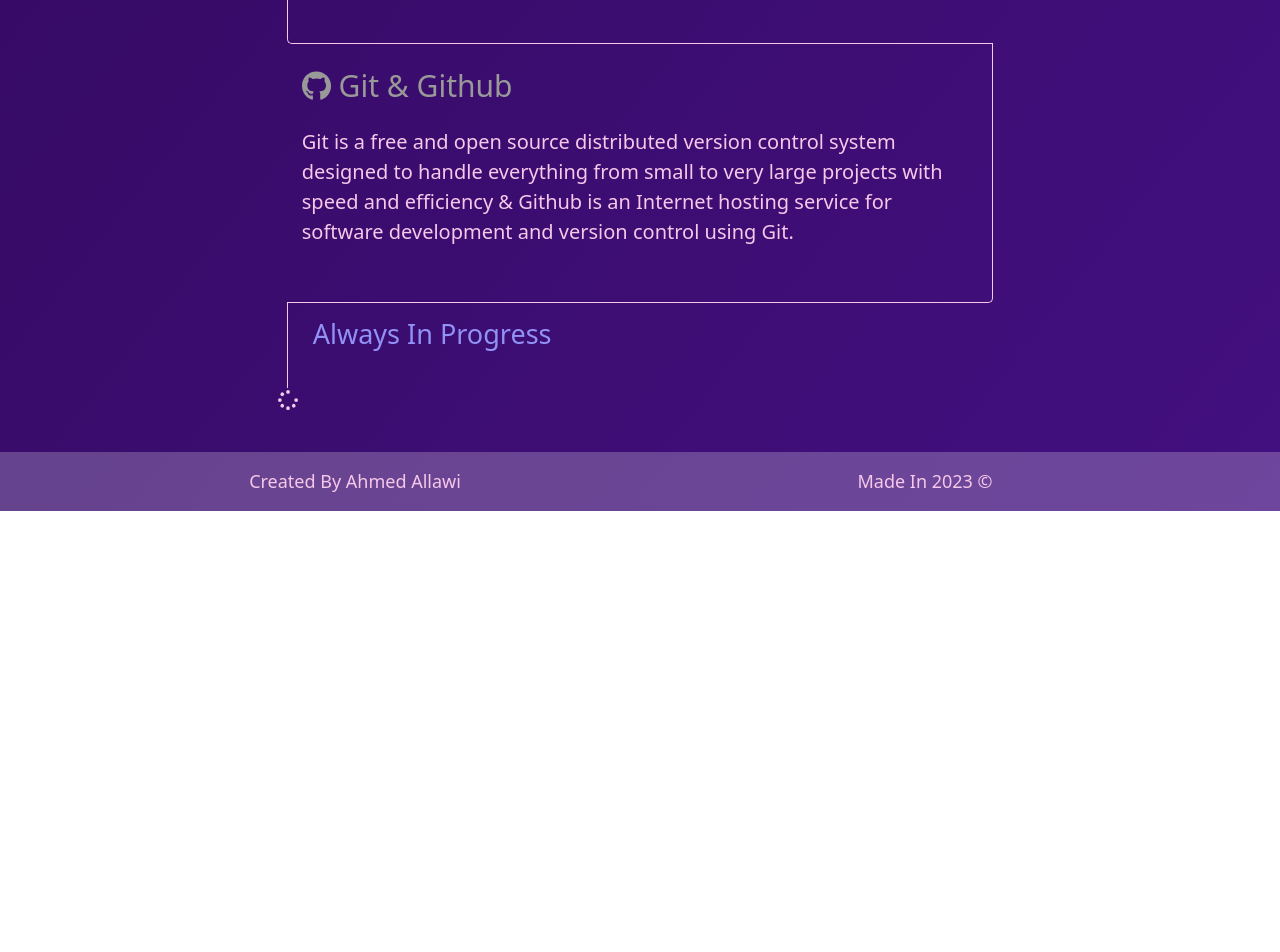
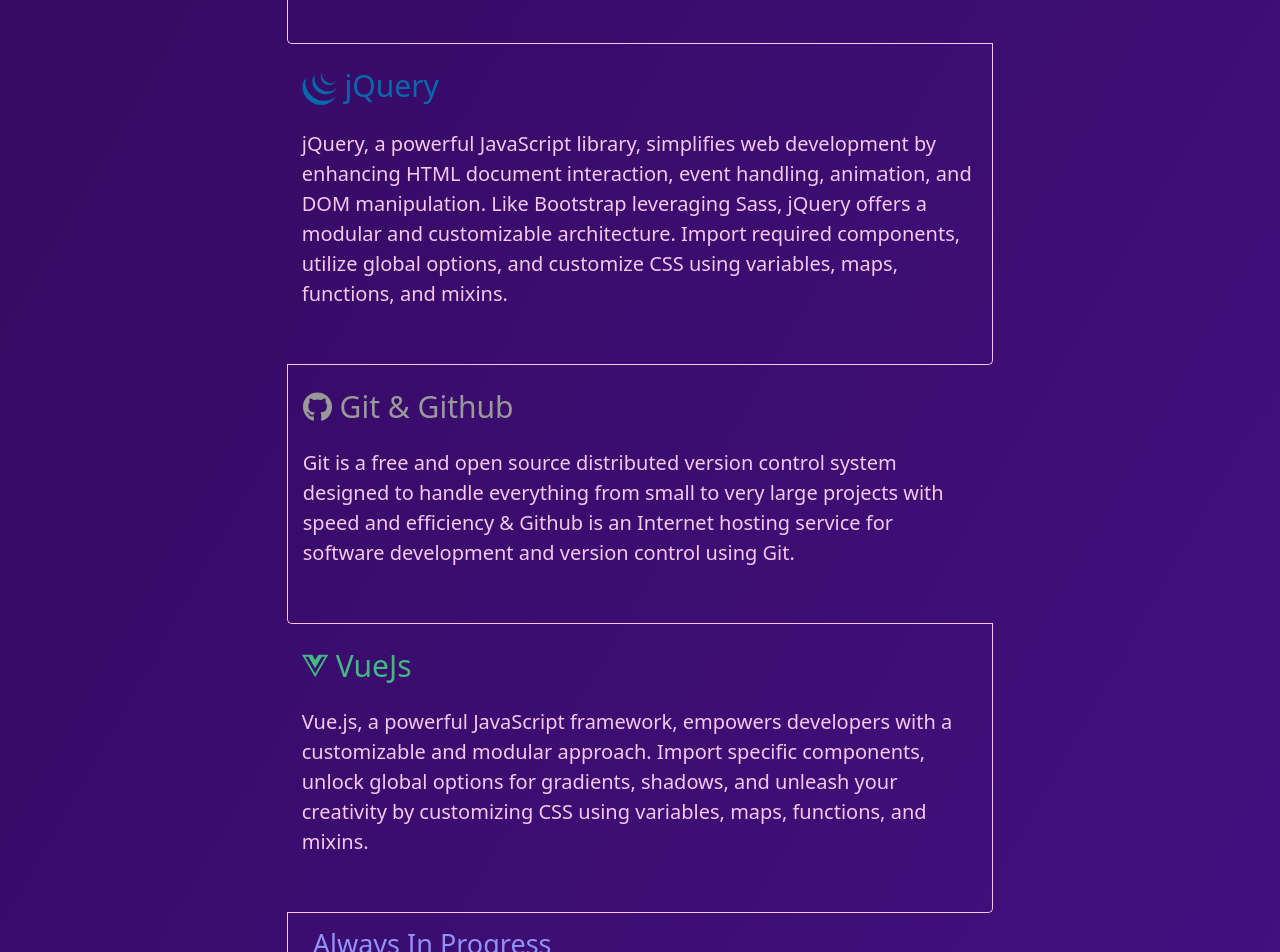
Before and after one commit to AHMED6011/my-own-cv, a Vue app: page /#/skills in a window 1280 px wide. Shown: the part 1120-2072 px from the top of the page. Before the commit the page ends 1631 px from the top, so only its background shows below. Built offline with nearby package versions, Linux system fonts and the light colour scheme.

Commit message:
modified animations

```diff
--- a/src/components/global/JsonData.vue
+++ b/src/components/global/JsonData.vue
@@ -4,18 +4,18 @@
     <div class="project position-relative">
       <img class="img-fluid img" :src="img" alt="Project" />
       <div class="overlay position-absolute">
-        <h4 v-motion-visible-right>
+        <h4 v-motion-visibleR-right>
           {{ title }}
         </h4>
-        <p class="m-0" v-motion-visible-right>
+        <p class="m-0" v-motion-visibleR-right>
           {{ prag }}
         </p>
-        <ul v-motion-visible-right class="list-inline m-0">
+        <ul v-motion-visibleR-right class="list-inline m-0">
           <li v-for="lang in langMade" :key="lang" class="list-inline-item">
             {{ lang }}
           </li>
         </ul>
-        <div v-motion-visible-right class="links d-flex justify-content-end">
+        <div v-motion-visibleR-right class="links d-flex justify-content-end">
           <span class="me-2">
             <a id="github" :href="githubLink" target="_blank">
               <font-awesome-icon icon="fa-brands fa-github" />
--- a/src/main.js
+++ b/src/main.js
@@ -24,6 +24,7 @@
   faSass,
   faTelegram,
   faTwitter,
+  faVuejs,
   faWhatsapp
 } from '@fortawesome/free-brands-svg-icons'
 
@@ -68,7 +69,8 @@
   faLinkedin,
   faInstagram,
   faWhatsapp,
-  faTelegram
+  faTelegram,
+  faVuejs
 )
 
 const app = createApp(App)
@@ -81,7 +83,7 @@
 
 app.mount('#app')
 
-//! Animation on Scroll OR on Load
+//! Animation on Scroll Or on Load
 
 app.use(MotionPlugin, {
   directives: {
@@ -112,13 +114,35 @@
         opacity: 0,
         x: 200
       },
+      visibleOnce: {
+        opacity: 1,
+        x: 0,
+        transition: { duration: 700 }
+      }
+    },
+    'visible-right': {
+      initial: {
+        opacity: 0,
+        x: -200
+      },
+      visibleOnce: {
+        opacity: 1,
+        x: 0,
+        transition: { duration: 700 }
+      }
+    },
+    'visibleR-left': {
+      initial: {
+        opacity: 0,
+        x: 200
+      },
       visible: {
         opacity: 1,
         x: 0,
         transition: { duration: 700 }
       }
     },
-    'visible-right': {
+    'visibleR-right': {
       initial: {
         opacity: 0,
         x: -200
--- a/src/views/AboutView.vue
+++ b/src/views/AboutView.vue
@@ -34,7 +34,7 @@
             </p>
             <p>
               <font-awesome-icon class="pe-2 ps-1" icon="fa-solid fa-location-dot" />
-              Turkey,Gaziantep
+              Turkey, Gaziantep
             </p>
             <p>
               <font-awesome-icon class="pe-2" icon="fa-solid fa-envelope" />
--- a/src/views/HomeView.vue
+++ b/src/views/HomeView.vue
@@ -56,7 +56,7 @@
     <div class="our-Services">
       <h2 class="text-center text-light pb-5">Our Services</h2>
       <div class="container overflow-hidden">
-        <div v-motion-visible-left class="row service justify-content-center">
+        <div v-motion-enter-left class="row service justify-content-center">
           <div class="card text-light custom-card mb-3">
             <div class="row g-0">
               <div class="col-md-4">
--- a/src/views/SkillsView.vue
+++ b/src/views/SkillsView.vue
@@ -37,11 +37,11 @@
           <p></p>
           <li class="skill py-4">
             <div v-motion-enter-left>
-              <h3 class="" style="color: #e8612d">
+              <h3 style="color: #e8612d">
                 <font-awesome-icon icon="fa-brands fa-html5" />
                 Html
               </h3>
-              <p class="">
+              <p>
                 (HyperText Markup Language) is the most basic building block of the Web. It defines
                 the meaning and structure of web content.
               </p>
@@ -49,11 +49,11 @@
           </li>
           <li class="skill py-4">
             <div v-motion-enter-right>
-              <h3 class="" style="color: #214ce5">
+              <h3 style="color: #214ce5">
                 <font-awesome-icon icon="fa-brands fa-css3" />
                 Css
               </h3>
-              <p class="">
+              <p>
                 cascading Style Sheets (CSS) is a stylesheet language used to describe the
                 presentation of a document written in HTML or XML (including XML dialects such as
                 SVG, MathML or XHTML). CSS describes how elements should be rendered on screen, on
@@ -67,7 +67,7 @@
                 <font-awesome-icon icon="fa-brands fa-js" />
                 JavaScript
               </h3>
-              <p class="">
+              <p>
                 JavaScript (JS) is a lightweight, interpreted, or just-in-time compiled programming
                 language with first-class functions.
               </p>
@@ -75,11 +75,11 @@
           </li>
           <li class="skill py-4">
             <div v-motion-visible-right>
-              <h3 class="" style="color: #c76494">
+              <h3 style="color: #c76494">
                 <font-awesome-icon icon="fa-brands fa-sass" />
                 Scss
               </h3>
-              <p class="">
+              <p>
                 SCSS is the most mature, stable, and powerful professional grade CSS extension
                 language in the world..
               </p>
@@ -87,11 +87,11 @@
           </li>
           <li class="skill py-4">
             <div v-motion-visible-left>
-              <h3 class="" style="color: #7430f9">
+              <h3 style="color: #7430f9">
                 <font-awesome-icon icon="fa-brands fa-bootstrap" />
                 Bootstrap
               </h3>
-              <p class="">
+              <p>
                 Bootstrap utilizes Sass for a modular and customizable architecture. Import only the
                 components you need, enable global options like gradients and shadows, and write
                 your own CSS with our variables, maps, functions, and mixins.
@@ -100,19 +100,48 @@
           </li>
           <li class="skill py-4">
             <div v-motion-visible-right>
+              <h3 style="color: #0868ac">
+                <img width="35" src="../assets/images/jquery.png" alt="jquery" />
+                jQuery
+              </h3>
+              <p>
+                jQuery, a powerful JavaScript library, simplifies web development by enhancing HTML
+                document interaction, event handling, animation, and DOM manipulation. Like
+                Bootstrap leveraging Sass, jQuery offers a modular and customizable architecture.
+                Import required components, utilize global options, and customize CSS using
+                variables, maps, functions, and mixins.
+              </p>
+            </div>
+          </li>
+          <li class="skill py-4">
+            <div v-motion-visible-left>
               <h3 style="color: #999">
                 <font-awesome-icon icon="fa-brands fa-github" />
                 Git & Github
               </h3>
-              <p class="">
+              <p>
                 Git is a free and open source distributed version control system designed to handle
                 everything from small to very large projects with speed and efficiency & Github is
                 an Internet hosting service for software development and version control using Git.
               </p>
             </div>
           </li>
+          <li class="skill py-4">
+            <div v-motion-visible-right>
+              <h3 style="color: #42b883">
+                <font-awesome-icon icon="fa-brands fa-vuejs" />
+                VueJs
+              </h3>
+              <p>
+                Vue.js, a powerful JavaScript framework, empowers developers with a customizable and
+                modular approach. Import specific components, unlock global options for gradients,
+                shadows, and unleash your creativity by customizing CSS using variables, maps,
+                functions, and mixins.
+              </p>
+            </div>
+          </li>
           <li>
-            <h1 class="">Always In Progress</h1>
+            <h1>Always In Progress</h1>
             <!-- <i class="fa-solid fa-spinner"></i> -->
             <font-awesome-icon icon="fa-solid fa-spinner" />
           </li>
```
Also changed, not shown: src/assets/images/jquery.png (added).
